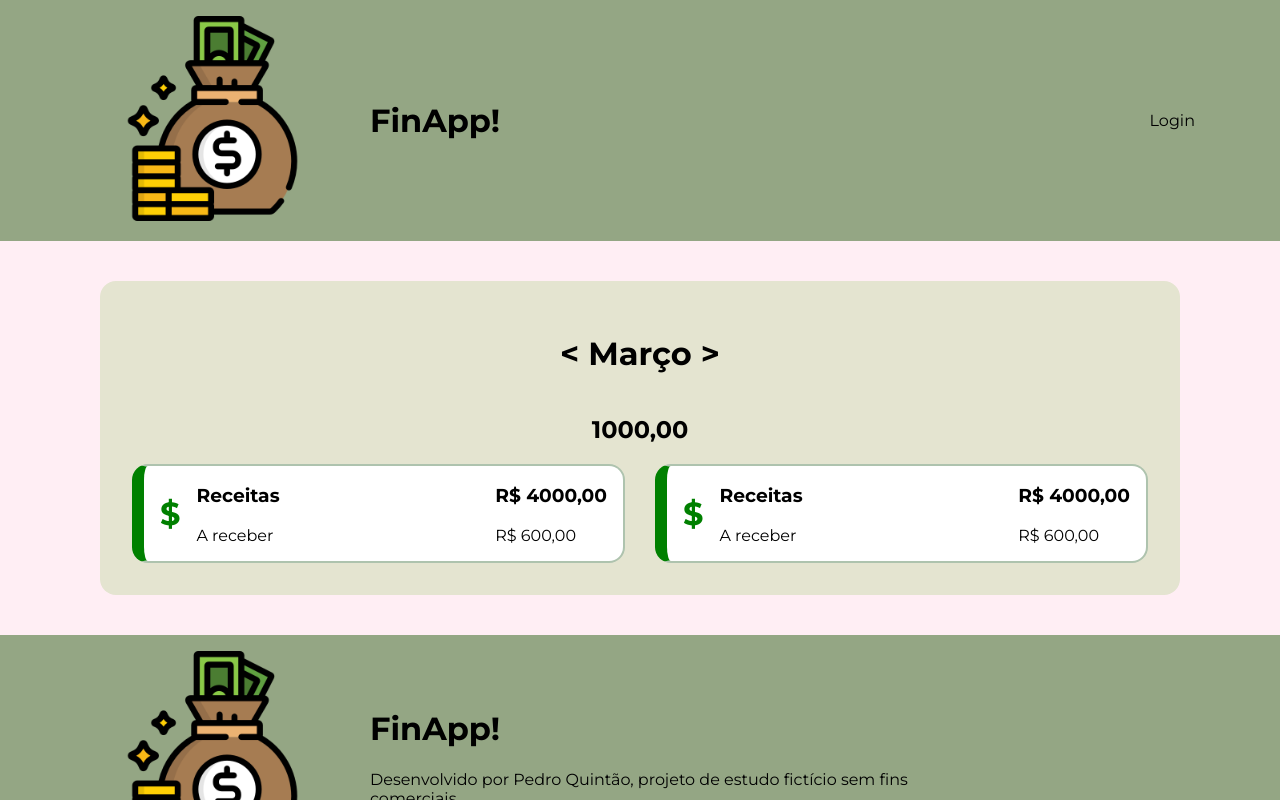
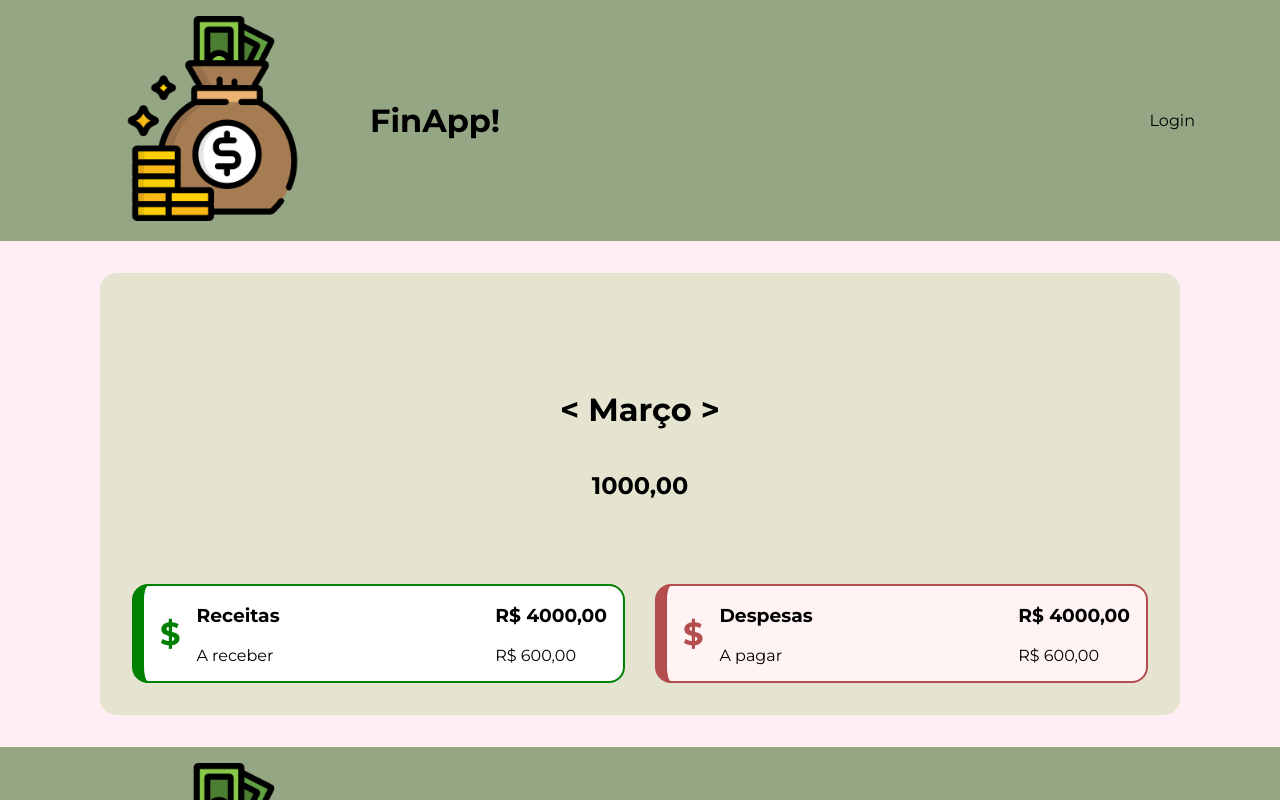
Before and after one commit to pedroquintao/financeiro, a React (Create React App) app: page /new-control in a window 1280 px wide. Shown: the top 800 px of the page. Built offline with nearby package versions, Linux system fonts and the light colour scheme.

Commit message:
Aplicação de estilos no card resumo de despesas. Não está concluído ainda

```diff
--- a/src/components/Card/Card.jsx
+++ b/src/components/Card/Card.jsx
@@ -4,14 +4,12 @@ const StyledDiv = styled.div`
     padding: ${props => props.theme.spacing.l};
     border-radius: ${props => props.theme.spacing.s};
     background-color: ${props => props.theme.colors.neutral.a};
-    /* border: 2px solid ${props => props.theme.colors.dark.a}; */
-    /* box-shadow: 10px 10px 25px ${props => props.theme.colors.dark.a}; */
-    margin: 40px 0;
+    margin: ${props => props.theme.spacing.l} 0;
 `
 
-export const Card = ({ children }) => {
+export const Card = ({ children, backgroundColor}) => {
     return (
-        <StyledDiv>
+        <StyledDiv style={{backgroundColor : backgroundColor}}>
             { children }
         </StyledDiv>
     )
--- a/src/components/Resume/Resume.jsx
+++ /dev/null
@@ -1,41 +0,0 @@
-import styled from "@emotion/styled"
-
-const StyledCard = styled.div`
-    display: flex;
-    justify-content: space-between;
-    background-color: white;
-    border: 2px solid ${props => props.theme.colors.dark.b};
-    border-radius: ${props => props.theme.spacing.s};
-    border-left: 12px solid green;
-    padding: 0 ${props => props.theme.spacing.s};
-`
-const StyledTitle = styled.div`
-    display: flex;
-    gap: ${props => props.theme.spacing.s};
-    align-items: center;
-    /* background-color: red; */
-    flex-grow: 1;
-
-`
-
-const Resume = () => {
-    return (
-            <StyledCard>
-                <StyledTitle>
-                    <h1 style={{color: 'green'}}>$</h1>
-                        <div>
-                            <h3>Receitas</h3>
-                            <p>A receber</p>
-                        </div>
-                </StyledTitle>
-
-                <div>
-                    <h3>R$ 4000,00</h3>
-                    <p>R$ 600,00</p>
-                </div>
-            </StyledCard>
-
-    )
-}
-
-export default Resume
--- /dev/null
+++ b/src/components/ResumeCard/ResumeCard.jsx
@@ -0,0 +1,81 @@
+import styled from "@emotion/styled"
+import { useState } from "react"
+import Table from "../Table/Table"
+
+const StyledCard = styled.div`
+    display: flex;
+    justify-content: space-between;
+    background-color: white;
+    border-radius: ${props => props.theme.spacing.s};
+    padding: 0 ${props => props.theme.spacing.s};
+`
+const StyledTitle = styled.div`
+    display: flex;
+    gap: ${props => props.theme.spacing.s};
+    align-items: center;
+    flex-grow: 1;
+
+`
+
+
+const ResumeCard = ({ type }) => {
+
+    const [tableVisibility, setTableVisibility] = useState(false)
+
+    const toggleTableVIsibility = () => {setTableVisibility(!tableVisibility)}
+
+    return (
+        <>
+            {type === 'expense' ?
+
+                    (<>
+                            <StyledCard onClick={() => toggleTableVIsibility()}
+                                        style={{border: '2px solid #b44d4d',
+                                                borderLeft: '12px solid #b44d4d',
+                                                backgroundColor: '#fff3f3'
+                                                }}>
+                                <StyledTitle>
+                                    <h1 style={{color: '#b44d4d'}}>$</h1>
+                                        <div>
+                                            <h3>Despesas</h3>
+                                            <p>A pagar</p>
+                                        </div>
+                                </StyledTitle>
+
+                                <div>
+                                    <h3>R$ 4000,00</h3>
+                                    <p>R$ 600,00</p>
+                                </div>
+                            </StyledCard>
+                            {tableVisibility && <Table backgroundColor={'#fff3f3'}/>}
+                    </>)
+
+                    :
+
+                    (<>
+                            <StyledCard onClick={() => toggleTableVIsibility()}
+                                        style={{border: '2px solid green',
+                                                borderLeft: `12px solid green`,
+                                                backgroundColor: 'white'
+                                                }}>
+                                <StyledTitle>
+                                    <h1 style={{color: type}}>$</h1>
+                                        <div>
+                                            <h3>Receitas</h3>
+                                            <p>A receber</p>
+                                        </div>
+                                </StyledTitle>
+
+                                <div>
+                                    <h3>R$ 4000,00</h3>
+                                    <p>R$ 600,00</p>
+                                </div>
+                            </StyledCard>
+                            {tableVisibility && <Table backgroundColor={'white'}/>}
+                    </>)
+                }
+        </>
+    )
+}
+
+export default ResumeCard
--- a/src/components/Table/Table.jsx
+++ b/src/components/Table/Table.jsx
@@ -5,8 +5,8 @@ const StyledTable = styled.table`
     background-color: white;
     width: 100%;
     border: 2px solid ${props => props.theme.colors.dark.b};
-    border-radius: ${props => props.theme.spacing.s};
-    border-left: 12px solid green;
+    border-radius: ${props => props.theme.spacing.xs};
+    /* border-left: 12px solid green; */
 
 
 `
@@ -18,11 +18,11 @@ const StyledTd = styled.td`
     border-top: 2px solid ${props => props.theme.colors.neutral.a};
     text-align: center;
 `
-const Table = () => {
-    const tableOn = false;
+const Table = ({ backgroundColor }) => {
+
     return (
         <>
-            {tableOn && <StyledTable>
+            <StyledTable style={{backgroundColor: backgroundColor}}>
                 <StyledTr>
                     <th>Descrição</th>
                     <th>Valor</th>
@@ -38,7 +38,7 @@ const Table = () => {
                     <StyledTd>R$4000,00</StyledTd>
                     <StyledTd><input type="checkbox"></input></StyledTd>
                 </StyledTr>
-            </StyledTable>}
+            </StyledTable>
         </>
     )
 }
--- a/src/pages/NewControl.jsx
+++ b/src/pages/NewControl.jsx
@@ -1,7 +1,7 @@
 import { Col, Container, Row } from "react-grid-system"
 import { Card } from "../components/Card/Card"
 import Table from "../components/Table/Table"
-import Resume from "../components/Resume/Resume"
+import ResumeCard from "../components/ResumeCard/ResumeCard"
 import { Date } from "../components/Date/Date"
 import { Balance } from "../components/Balance/Balance"
 
@@ -9,20 +9,20 @@ const NewControl = () => {
     return (
     <Container>
         <Card>
-            <Row justify="center">
-                <Date />
-            </Row>
-            <Row justify="center">
-                <Balance />
-            </Row>
+            <Card>
+                <Row justify="center">
+                    <Date />
+                </Row>
+                <Row justify="center" align="start">
+                    <Balance />
+                </Row>
+            </Card>
             <Row>
                 <Col>
-                    <Resume />
-                    <Table />
+                    <ResumeCard type={'green'}/>
                 </Col>
                 <Col>
-                    <Resume />
-                    <Table />
+                    <ResumeCard type={'expense'}/>
                 </Col>
             </Row>
         </Card>
```
Also changed, not shown: next-steps.txt.
